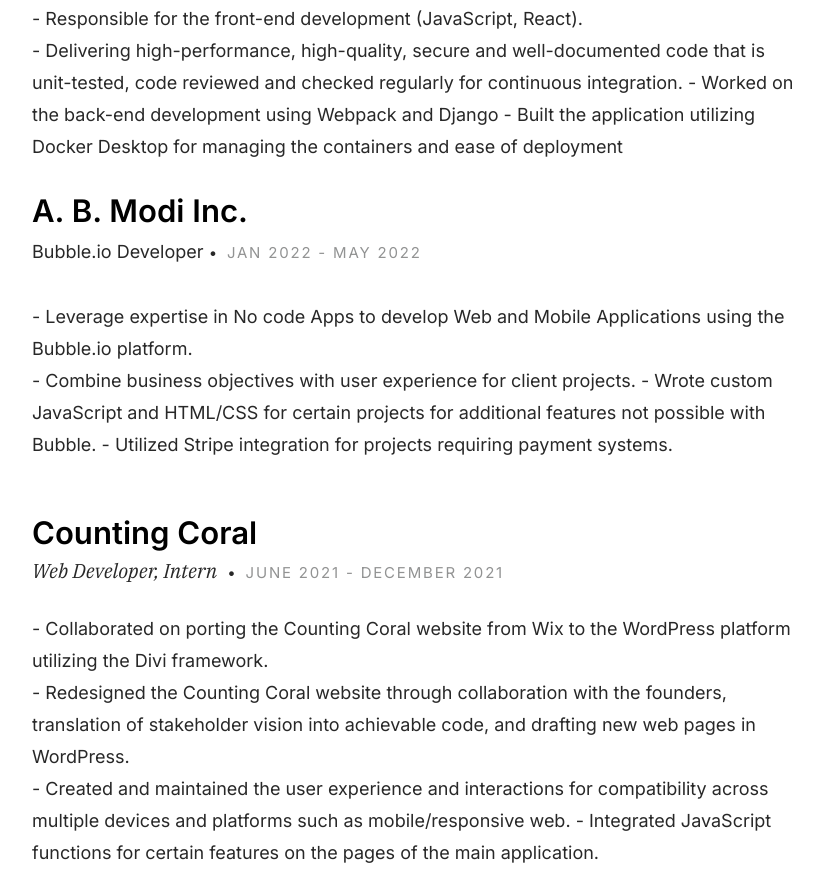
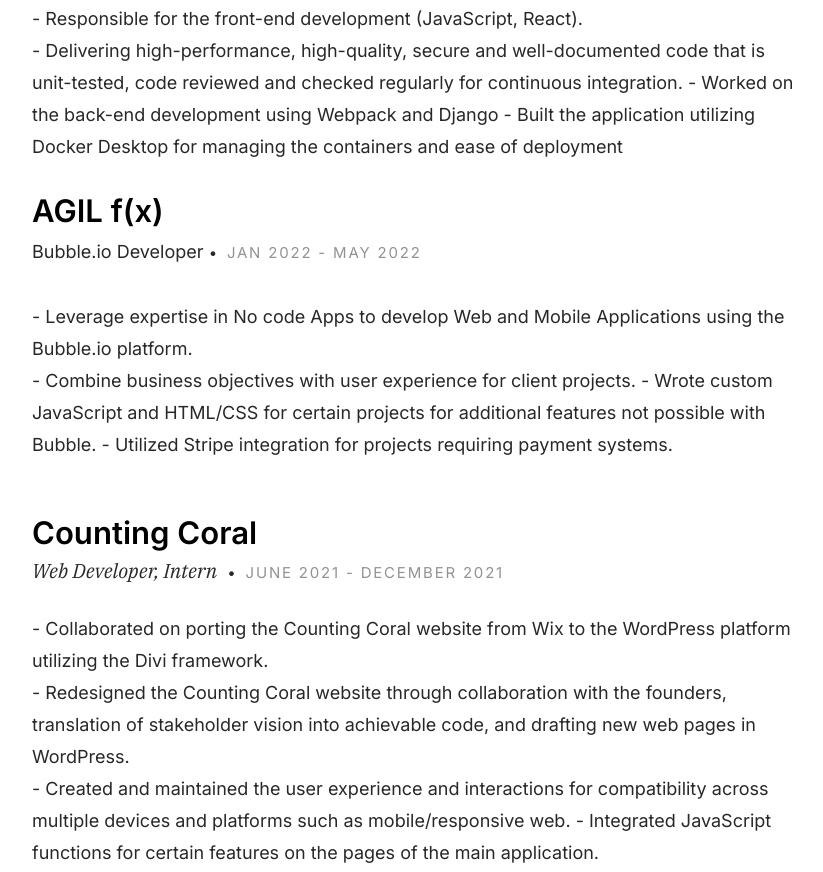
Before and after one commit to LeoKalshteyn/portfolio2.0, a plain HTML site: page index.html in a window 1280 px wide. Shown: the part 1961-2833 px from the top of the page, without its empty margins (362-1185 px from the left). Drawn offline with nearby package versions, Linux system fonts and the light colour scheme; no server answers; a web font is replaced by a local one.

Commit message:
Update index.html

```diff
--- a/index.html
+++ b/index.html
@@ -188,7 +188,7 @@
           </p>
 
           <div class="resume-blockheader">
-            <h4 class="h3">A. B. Modi Inc.</h4>
+            <h4 class="h3">AGIL f(x)</h4>
             <p class="resume-blockheader-meta">
               <span>Bubble.io Developer</span>
               <span class="resume-block__header-date">
```
